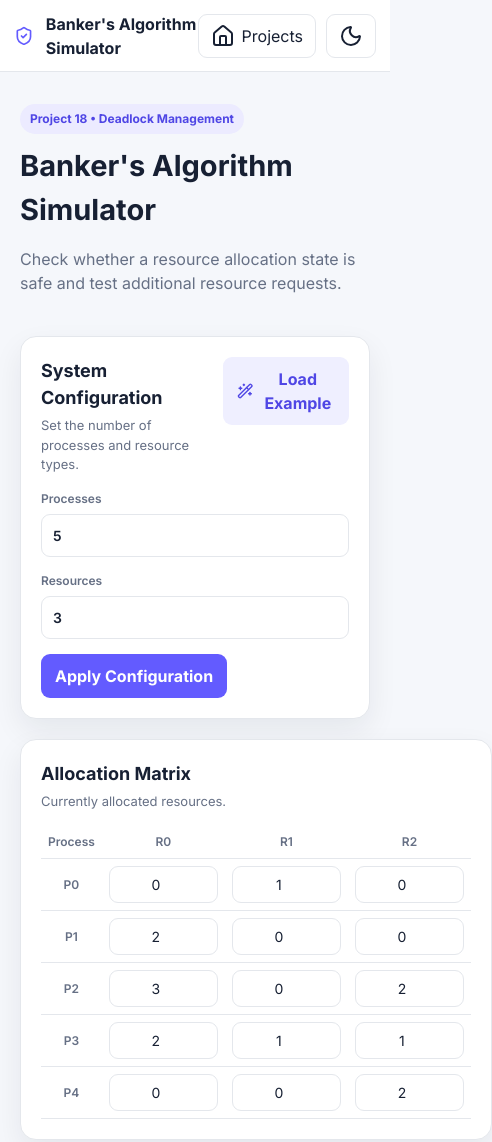
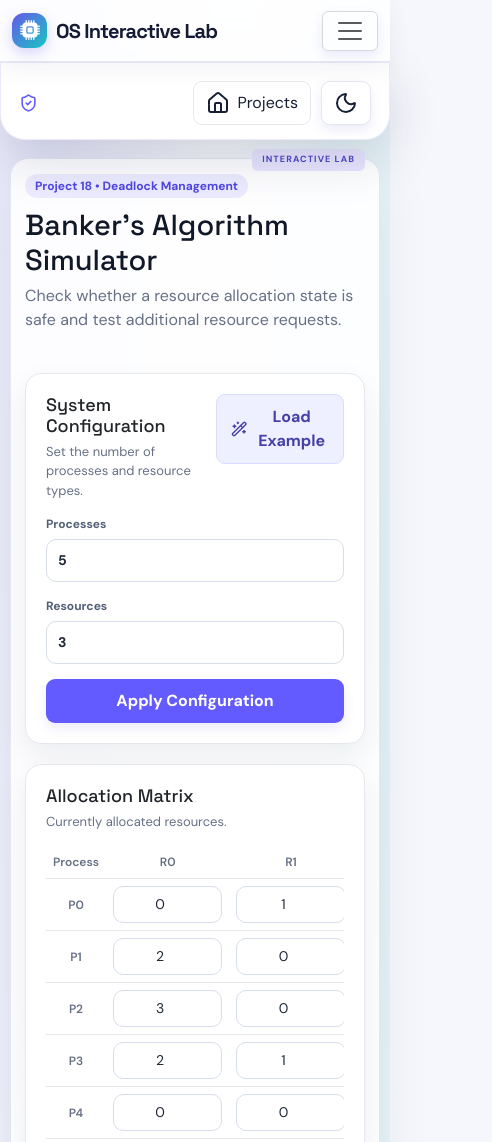
Before and after one commit to ashutoshpalhare/OS-Projects, a plain HTML site: page 18-bankers-algorithm-simulator/index.html in a window 390 px wide. Shown: the top 1142 px of the page, 492 px wide, since content can reach past the window. Drawn offline with nearby package versions, Linux system fonts and the light colour scheme.

Commit message:
Enhance UI with Bootstrap, responsive navbar and shared theme

```diff
--- a/18-bankers-algorithm-simulator/index.html
+++ b/18-bankers-algorithm-simulator/index.html
@@ -2,7 +2,7 @@
 <html lang="en"><head><meta charset="UTF-8"><meta name="viewport" content="width=device-width,initial-scale=1.0">
 <title>Banker's Algorithm Simulator</title>
 <link rel="preconnect" href="https://fonts.googleapis.com"><link rel="preconnect" href="https://fonts.gstatic.com" crossorigin><link href="https://fonts.googleapis.com/css2?family=Inter:wght@400;500;600;700;800&display=swap" rel="stylesheet">
-<script src="https://unpkg.com/lucide@latest"></script><link rel="stylesheet" href="css/style.css"></head>
+<script src="https://unpkg.com/lucide@latest"></script><link href="https://cdn.jsdelivr.net/npm/bootstrap@5.3.8/dist/css/bootstrap.min.css" rel="stylesheet" integrity="sha384-sRIl4kxILFvY47J16cr9ZwB07vP4J8+LH7qKQnuqkuIAvNWLzeN8tE5YBujZqJLB" crossorigin="anonymous"><link rel="stylesheet" href="https://cdn.jsdelivr.net/npm/bootstrap-icons@1.11.3/font/bootstrap-icons.min.css"><link rel="stylesheet" href="css/style.css"><link rel="stylesheet" href="../assets/site.css"></head>
 <body><header class="topbar"><div class="brand"><i data-lucide="shield-check"></i><div><strong>Banker's Algorithm Simulator</strong><small>Operating Systems • CS-302-MJ-T</small></div></div><div class="actions"><a href="../../index.html"><i data-lucide="home"></i> Projects</a><button id="themeBtn"><i data-lucide="moon"></i></button></div></header>
 <main><section class="hero"><div><span class="badge">Project 18 • Deadlock Management</span><h1>Banker's Algorithm Simulator</h1><p>Check whether a resource allocation state is safe and test additional resource requests.</p></div><div class="heroIcon"><i data-lucide="shield-check"></i></div></section>
 <section class="card"><div class="cardHead"><div><h2>System Configuration</h2><p>Set the number of processes and resource types.</p></div><button id="exampleBtn" class="secondary"><i data-lucide="wand-sparkles"></i> Load Example</button></div><div class="formGrid"><label>Processes<input id="pCount" type="number" min="1" max="8" value="5"></label><label>Resources<input id="rCount" type="number" min="1" max="6" value="3"></label></div><button id="applyBtn" class="primary">Apply Configuration</button></section>
@@ -12,4 +12,4 @@
 <section class="card"><div class="cardHead"><div><h2>Resource Request Test</h2><p>Check whether a process can safely receive an additional request.</p></div></div><div class="requestGrid"><label>Process<select id="reqProcess"></select></label><label>Request Vector<input id="request" placeholder="e.g. 1,0,2"></label></div><button id="requestBtn" class="outline full">Evaluate Request</button><div id="requestResult" class="result neutral"><i data-lucide="circle-help"></i><div><strong>No request evaluated</strong><span>Enter a request vector and evaluate it against the current state.</span></div></div></section>
 <section class="infoGrid"><div class="card"><h2>Banker's Algorithm Steps</h2><ol><li>Calculate <b>Need = Max − Allocation</b>.</li><li>Set Work = Available and Finish = false.</li><li>Find a process whose Need ≤ Work.</li><li>Assume it finishes and release its Allocation to Work.</li><li>Repeat until all processes finish or no eligible process remains.</li></ol></div><div class="card"><h2>Key Concepts</h2><div class="formula">Need[i][j] = Max[i][j] − Allocation[i][j]</div><div class="formula">Need ≤ Work → Process can finish</div><div class="formula">Work = Work + Allocation[i]</div><p class="muted">A state is safe when every process can eventually complete in at least one safe sequence.</p></div></section></main>
 <footer>TYBSc Computer Science • Operating Systems • HTML + CSS + JavaScript</footer>
-<script src="js/app.js"></script><script>lucide.createIcons();</script></body></html>
+<script src="js/app.js"></script><script>lucide.createIcons();</script><script src="https://cdn.jsdelivr.net/npm/bootstrap@5.3.8/dist/js/bootstrap.bundle.min.js" integrity="sha384-FKyoEForCGlyvwx9Hj09JcYn3nv7wiPVlz7YYwJrWVcXK/BmnVDxM+d2scQbITxI" crossorigin="anonymous"></script><script src="../assets/site.js"></script></body></html>
```
